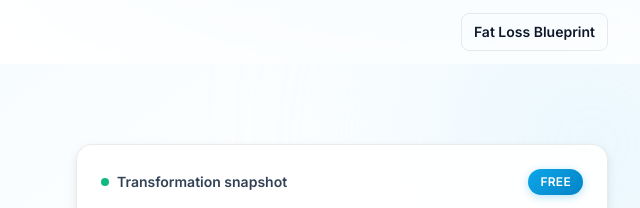
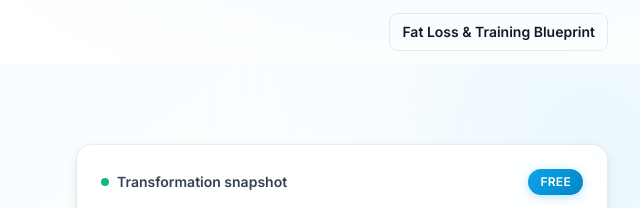
Before and after one commit to felipe-angel/busy-pro-cut-landing, a website: page index.html in a window 1280 px wide. Shown: the top 208 px of the page, 640-1280 px from the left. Drawn offline with nearby package versions, Linux system fonts and the light colour scheme; grey boxes are pictures that could not be loaded.

Commit message:
Update nav button to Fat Loss & Training Blueprint

```diff
--- a/index.html
+++ b/index.html
@@ -57,7 +57,7 @@
           Angel Coaching
         </a>
         <nav class="hidden md:flex items-center gap-3 text-sm font-medium" aria-label="Primary">
-          <a class="btn btn-ghost px-3 py-2 text-sm font-semibold" href="/fat-loss.html">Fat Loss Blueprint</a>
+          <a class="btn btn-ghost px-3 py-2 text-sm font-semibold" href="/fat-loss.html">Fat Loss &amp; Training Blueprint</a>
         </nav>
         <button id="mobile-menu-button" class="md:hidden inline-flex items-center justify-center rounded-md p-2 text-slate-600 hover:bg-slate-100 focus:outline-none" aria-expanded="false" aria-controls="mobile-menu" aria-label="Open menu">
           <svg class="h-6 w-6" xmlns="http://www.w3.org/2000/svg" fill="none" viewBox="0 0 24 24" stroke="currentColor"><path stroke-linecap="round" stroke-linejoin="round" stroke-width="2" d="M4 6h16M4 12h16M4 18h16"/></svg>
@@ -67,7 +67,7 @@
     <div id="mobile-menu" class="md:hidden hidden border-t border-slate-200 bg-white" role="dialog" aria-label="Mobile menu">
       <div class="mx-auto max-w-7xl px-4 py-3 sm:px-6">
         <div class="flex flex-col gap-2">
-          <a class="btn btn-ghost px-3 py-2 text-sm font-semibold justify-center text-center" href="/fat-loss.html">Fat Loss Blueprint</a>
+          <a class="btn btn-ghost px-3 py-2 text-sm font-semibold justify-center text-center" href="/fat-loss.html">Fat Loss &amp; Training Blueprint</a>
         </div>
       </div>
     </div>
```
Also changed, not shown: STRIPE_SETUP.md (line endings or trailing spaces), package.json (line endings or trailing spaces), script.js (line endings or trailing spaces), thank-you.html (line endings or trailing spaces).
